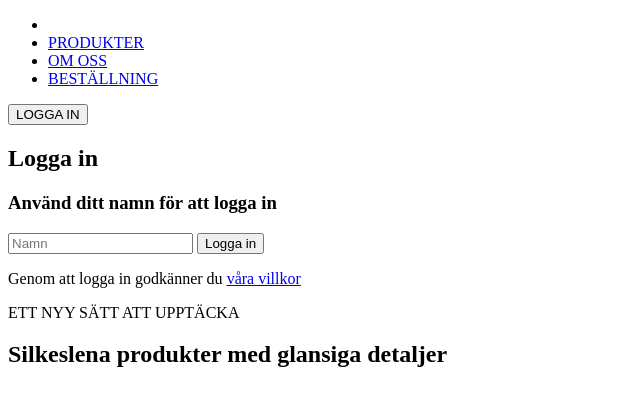
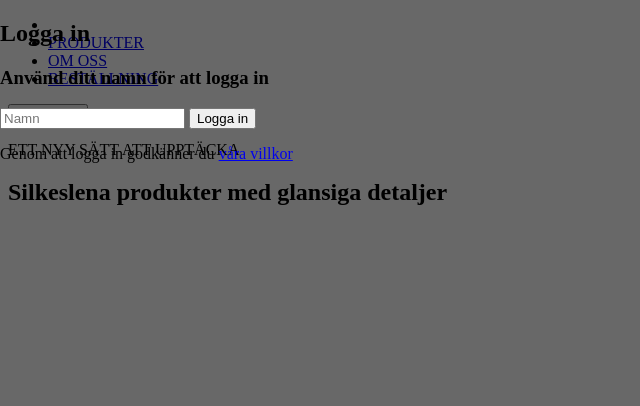
Before and after one commit to Wztrbrg/sphnxly-test, a plain HTML site: page index.html in a window 1280 px wide. Both pictures are taken after a click on the button "LOGGA IN". Shown: the whole page, without its empty margins (0-640 px from the left). Drawn offline with Linux system fonts and the light colour scheme.

Commit message:
added login modal with logic for showing/hiding

```diff
--- a/index.html
+++ b/index.html
@@ -32,8 +32,12 @@
       </section>
     </header>
     <section class="login-modal">
+      <section class="login-container">
+        <span class="close"></span>
         <h2 class="login-modal-heading">Logga in</h2>
-      <h3 class="login-modal-subheading">Använd ditt namn för att logga in</h3>
+        <h3 class="login-modal-subheading">
+          Använd ditt namn för att logga in
+        </h3>
         <form action="submit" class="login-form">
           <input
             type="text"
@@ -46,6 +50,7 @@
           Genom att logga in godkänner du <a href="#">våra villkor</a>
         </p>
       </section>
+    </section>
     <section class="hero-section">
       <p class="hero-para">ETT NYY SÄTT ATT UPPTÄCKA</p>
       <h1 class="hero-heading">Silkeslena produkter med glansiga detaljer</h1>
--- a/script.js
+++ b/script.js
@@ -0,0 +1,20 @@
+const modal = document.querySelector(".login-modal");
+const modalLoginBtn = document.querySelector(".nav-login-btn");
+const closeBtn = document.querySelector(".close");
+
+//Show login modal when top nav login button is clicked
+modalLoginBtn.addEventListener("click", () => {
+  modal.classList.add("show");
+});
+
+//Hide login modal when login modal close button is clicked
+closeBtn.addEventListener("click", () => {
+  modal.classList.remove("show");
+});
+
+//Hide login modal when clicking outside of login modal
+window.addEventListener("click", (e) => {
+  if (e.target == modal) {
+    modal.classList.remove("show");
+  }
+});
--- a/style.css
+++ b/style.css
@@ -0,0 +1,14 @@
+.login-modal{
+    display: none;
+    position: fixed;
+    z-index: 1;
+    left: 0;
+    top: 0;
+    width: 100%;
+    height: 100%;
+    background-color: rgba(0,0,0,0.592);
+}
+
+.login-modal.show{
+    display: block;
+}
```
Lines whose indentation alone changed are shown as unchanged.
